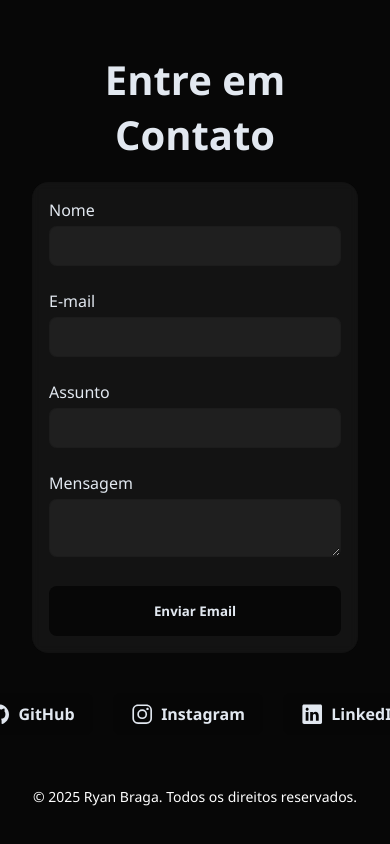
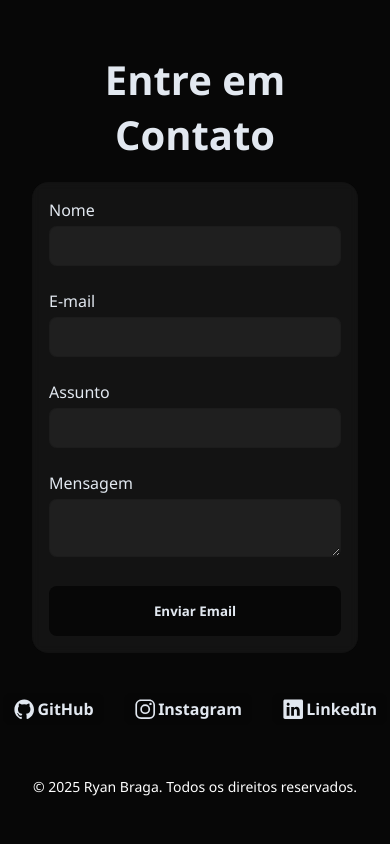
Before and after one commit to ryanbragaa/portfolio, a plain HTML site: page index.html in a window 390 px wide. Shown: the part 4576-5420 px from the top of the page. Drawn offline with nearby package versions, Linux system fonts and the light colour scheme.

Commit message:
fix: adjust social link styles for better responsiveness on smaller screens

```diff
--- a/src/styles/contatos.css
+++ b/src/styles/contatos.css
@@ -96,3 +96,12 @@ label {
 .social-link ion-icon {
     font-size: 1.4rem;
 }
+
+
+
+@media screen and (max-width: 799px) {
+    .social-link {
+        gap: 2px;
+    padding: 5px 10px;
+    }
+}
```
